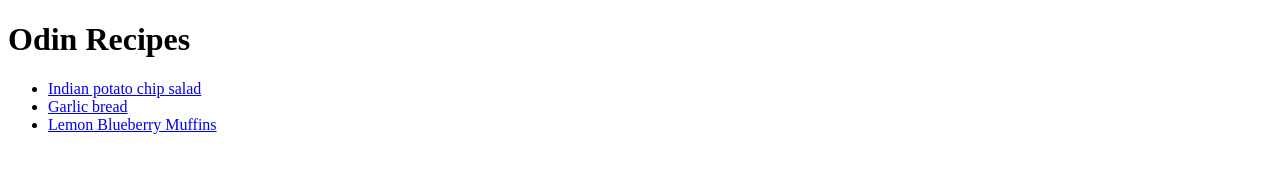
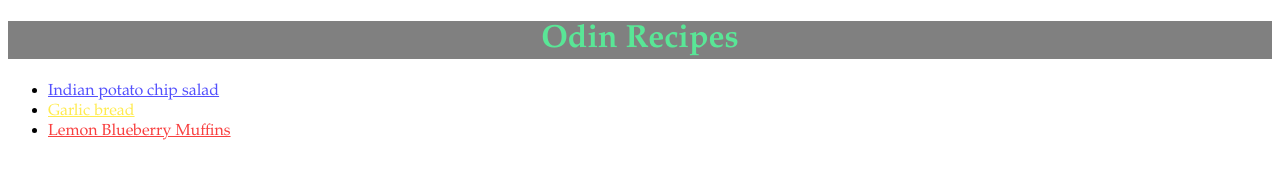
Before and after one commit to BMCARDONA/odin-recipes, a plain HTML site: page index.html in a window 1280 px wide. Drawn offline with Linux system fonts and the light colour scheme.

Commit message:
Add CSS styles to index.html
I changed the color of the main title, as well as the three hyperlinks.

```diff
--- a/index.css
+++ b/index.css
@@ -0,0 +1,24 @@
+
+.odin-recipes {
+  color: rgb(89, 230, 150);
+  background-color: grey;
+  text-align: center;
+  font-family: "Garamond", "Times New Roman", sans-serif;
+}
+
+
+.salad-link {
+  color: rgb(83, 80, 253);
+  font-family: "Garamond", "Times New Roman", sans-serif;
+}
+
+
+.bread-link {
+  color: rgb(255, 235, 80);
+  font-family: "Garamond", "Times New Roman", sans-serif;
+}
+
+.muffins-link {
+  color: rgb(248, 63, 63);
+  font-family: "Garamond", "Times New Roman", sans-serif;
+}
--- a/index.html
+++ b/index.html
@@ -5,19 +5,20 @@
   <meta http-equiv="X-UA-Compatible" content="IE=edge">
   <meta name="viewport" content="width=device-width, initial-scale=1.0">
   <title>Document</title>
+  <link rel="stylesheet" href="index.css">
 </head>
 <body>
 
-  <h1>Odin Recipes</h1>
+  <h1 class="odin-recipes">Odin Recipes</h1>
   <ul>
     <li>
-        <a href="./recipes/indian_potato_chip_salad.html">Indian potato chip salad</a>
+        <a class="salad-link" href="./recipes/indian_potato_chip_salad.html">Indian potato chip salad</a>
     </li>
     <li>
-        <a href="./recipes/garlic_bread.html">Garlic bread</a>
+        <a class="bread-link" href="./recipes/garlic_bread.html">Garlic bread</a>
     </li>
     <li>
-        <a href="./recipes/lemon_blueberry_muffins.html">Lemon Blueberry Muffins</a>
+        <a class="muffins-link" href="./recipes/lemon_blueberry_muffins.html">Lemon Blueberry Muffins</a>
     </li>
   </ul>
 </body>
```
